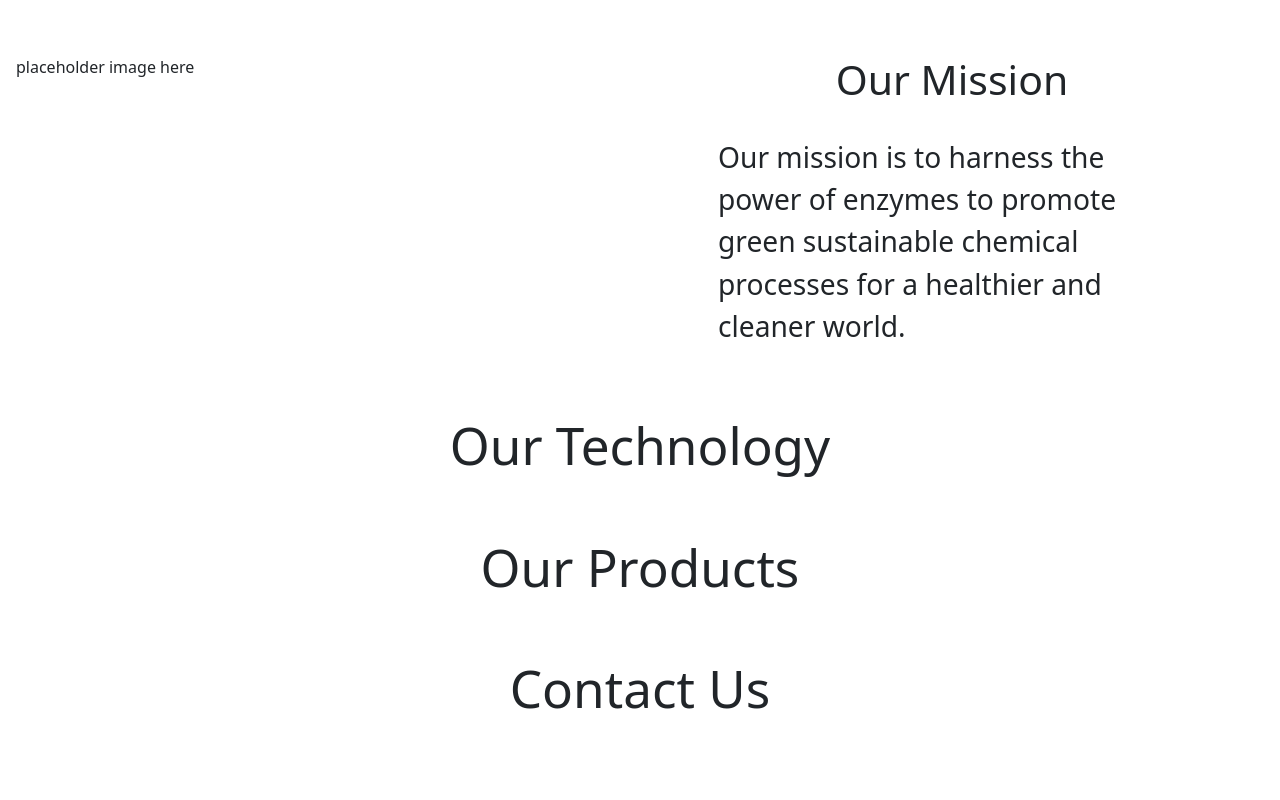
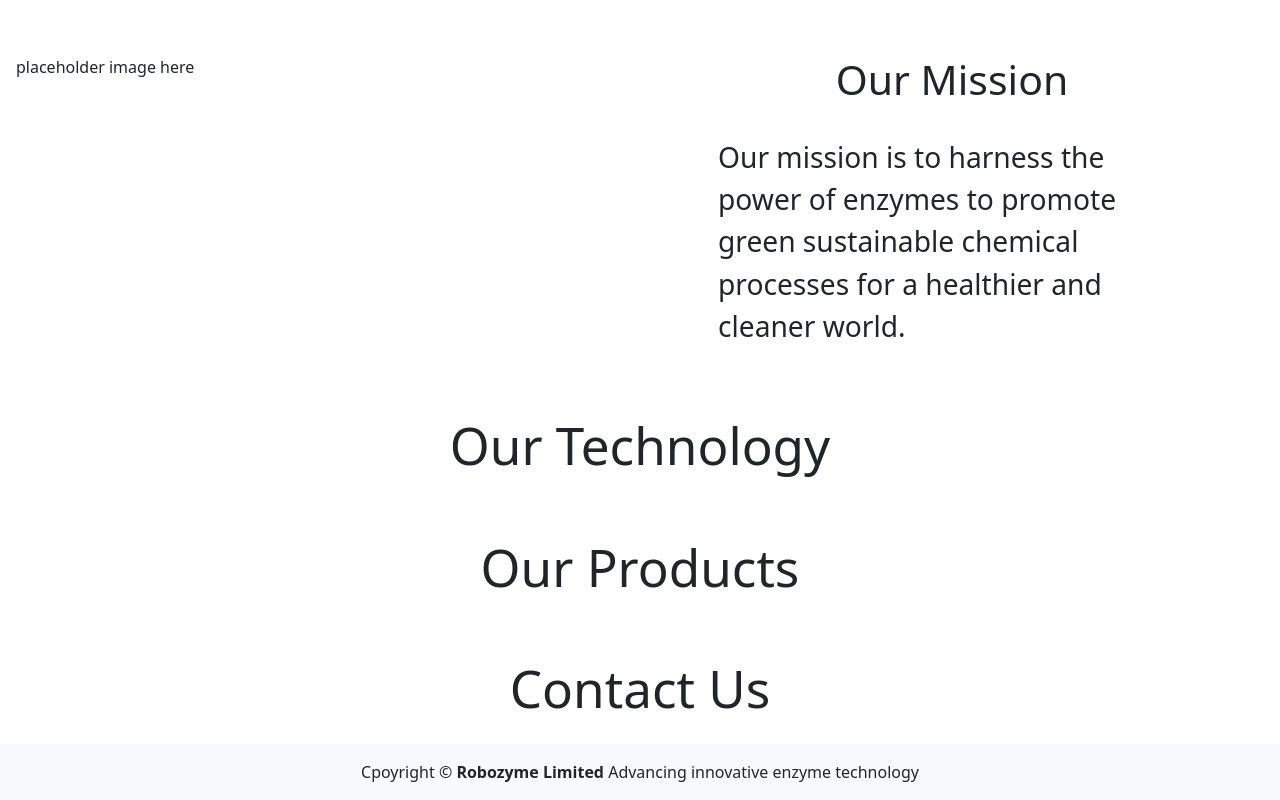
Before and after one commit to Gordon-coder/robozyme, a React (Vite) app: page / in a window 1280 px wide. Shown: the part 1365-2165 px from the top of the page. Before the commit the page ends 2109 px from the top, so only its background shows below. Built offline with nearby package versions, Linux system fonts and the light colour scheme.

Commit message:
Added footer

```diff
--- a/src/App.tsx
+++ b/src/App.tsx
@@ -9,6 +9,7 @@ import About from "./components/About.tsx";
 import Tech from "./components/Tech.tsx";
 import Product from "./components/Product.tsx";
 import Contact from "./components/Contact.tsx";
+import Footer from "./components/Footer.tsx";
 
 function App() {
   return (
@@ -28,6 +29,7 @@ function App() {
       <Tech />
       <Product />
       <Contact />
+      <Footer />
     </>
   );
 }
--- /dev/null
+++ b/src/components/Footer.tsx
@@ -0,0 +1,11 @@
+function Footer() {
+    return (
+        <>
+        <div className="py-3 bg-body-tertiary text-center">
+            Cpoyright &copy; <b>Robozyme Limited</b> Advancing innovative enzyme technology
+        </div>
+        </>
+    )
+}
+
+export default Footer
```
